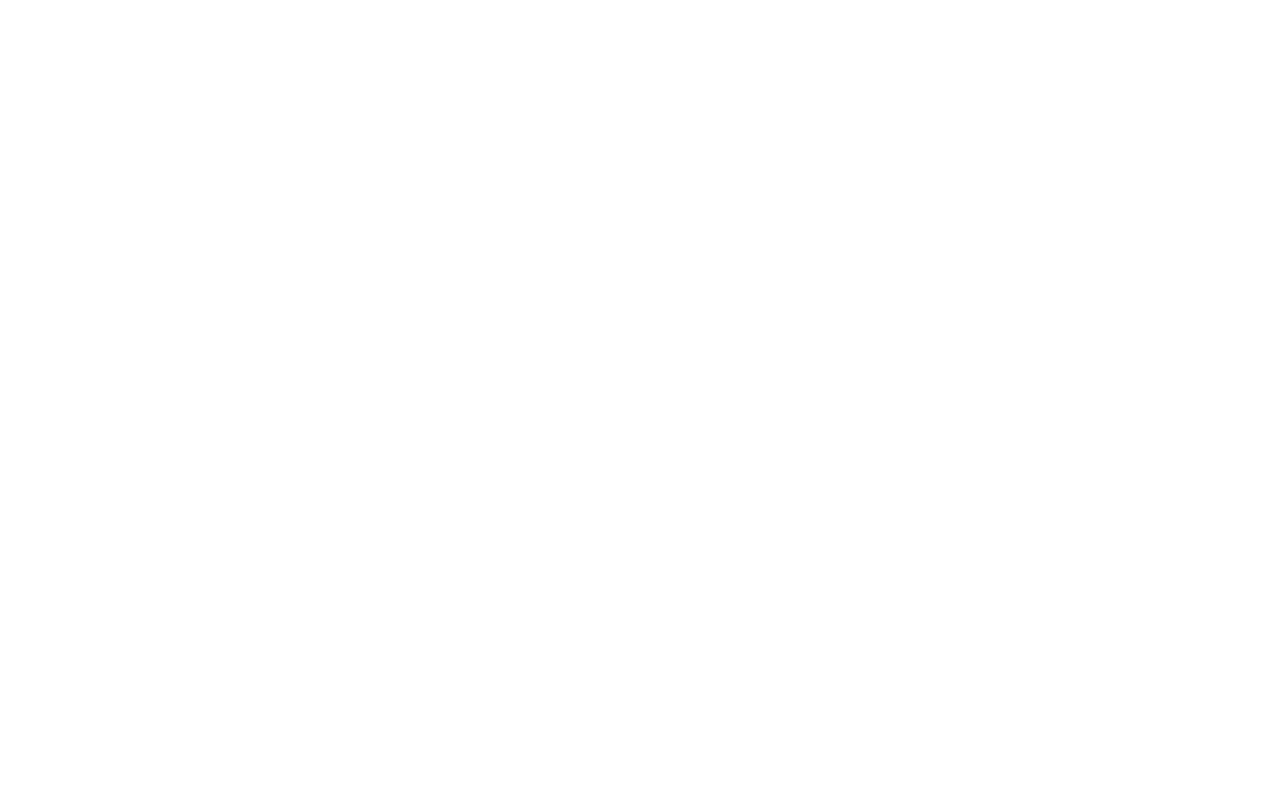
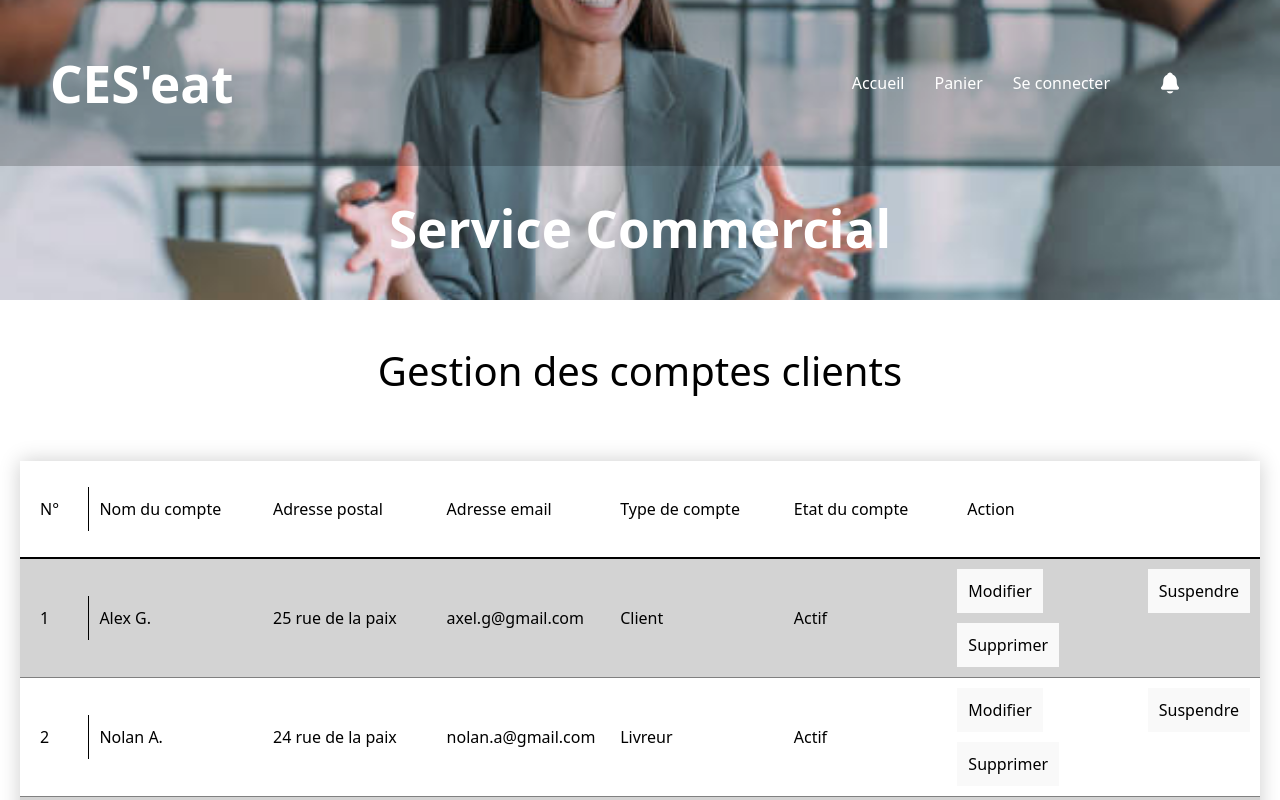
Before and after one commit to ValentinB03/WEB_Avance_Front, a React (Vite) app: page /service-commercial/gestion-compte in a window 1280 px wide. Before the commit this address had no page. Built offline with nearby package versions, Linux system fonts and the light colour scheme.

Commit message:
ajout du service commercial

```diff
--- a/package.json
+++ b/package.json
@@ -18,7 +18,8 @@
     "react-chartjs-2": "^5.3.0",
     "react-dom": "^19.0.0",
     "react-icons": "^5.5.0",
-    "react-router-dom": "^7.3.0"
+    "react-router-dom": "^7.3.0",
+    "table": "^6.9.0"
   },
   "devDependencies": {
     "@eslint/js": "^9.21.0",
--- a/src/Developpeur/profil-developpeur.css
+++ b/src/Developpeur/profil-developpeur.css
@@ -128,16 +128,6 @@
 /*---------------------Fin partie composants--------------------*/
 
 
-
-.footer {
-    position: absolute;
-    bottom: 0;
-    width: 100%;
-    padding: 10px 0;
-    text-align: center;
-}
-
-
 /*------------------------------------------------*/
 /* Media Queries pour rendre le design responsive */
 /*------------------------------------------------*/
--- a/src/Home/App.jsx
+++ b/src/Home/App.jsx
@@ -16,6 +16,8 @@
 import DeveloppeurProfil from "../developpeur/profil-developpeur.jsx";
 import RestaurantStatistique from "../Restaurant/statistique/restaurant-statistique.jsx";
 import ServiceTechnique from "../Compte/technique/service-technique.jsx";
+import ServiceCommercialInfo from "../ServiceCommercial/ServiceCommercial-info.jsx";
+import SCGestionClient from "../ServiceCommercial/SCGestionClient.jsx";
 
 
 function App() {
@@ -118,6 +120,8 @@
                 <Route path="/developpeur/profil-developpeur" element={<DeveloppeurProfil />} />
                 <Route path="/restaurant/statistique" element={<RestaurantStatistique />} />
                 <Route path="/service-technique" element={<ServiceTechnique />} />
+                <Route path="/service-commercial" element={<ServiceCommercialInfo />} />
+                <Route path="/service-commercial/gestion-compte" element={<SCGestionClient />} />
             </Routes>
         </Router>
     );
--- a/src/Restaurant/gestion_commande/restaurant-gestion-commande.css
+++ b/src/Restaurant/gestion_commande/restaurant-gestion-commande.css
@@ -95,13 +95,10 @@
         font-size: 1.5rem;
     }
 
-    button{
+    .bouton-commande, .bouton-commande-attente{
+        flex-direction: row;
         font-size: 10px;
         padding: 10px 20px;
-    }
-
-    .bouton-commande, .bouton-commande-attente{
-        flex-direction: row;
 
     }
 }
--- /dev/null
+++ b/src/ServiceCommercial/SCGestionClient.css
@@ -0,0 +1,30 @@
+.liste-bouton{
+    display: flex;
+    flex-direction: row;
+    justify-content: space-between;
+    gap: 10px;
+    flex-wrap: wrap;
+}
+
+.content-sc-header{
+    padding: 10px;
+}
+
+.content-sc-line{
+    padding: 10px;
+}
+
+@media (max-width: 768px) {
+    .liste-bouton{
+        flex-direction: column;
+        font-size: 1.5vw;
+    }
+
+
+    .case-tableau {
+        min-width: 8vw;
+        max-width: 8vw;
+    }
+
+
+}
--- /dev/null
+++ b/src/ServiceCommercial/SCGestionClient.jsx
@@ -0,0 +1,61 @@
+import React, {useState} from 'react';
+import './SCGestionClient.css';
+import NavBar from '../Navbar/NavBar.jsx';
+import Footer from '../Footer/Footer.jsx';
+import ImgBannier from '../assets/img/Service_Commercial.jpg';
+
+function ServiceCommercialInfo() {
+
+    const [items] = useState([
+        { id: 1, name: 'Alex G.', adresse: '25 rue de la paix', email: 'axel.g@gmail.com', type: 'Client', etat: 'Actif' },
+        { id: 2, name: 'Nolan A.', adresse: '24 rue de la paix', email: 'nolan.a@gmail.com', type: 'Livreur', etat: 'Actif' },
+        { id: 3, name: 'Kevin X.', adresse: '23 rue de la paix', email: 'kevin.x@gmail.com', type: 'Client', etat: 'Suspendu' },
+        { id: 4, name: 'Manon F.', adresse: '22 rue de la paix', email: 'manon.f@gmail.com', type: 'Client', etat: 'Actif' },
+        { id: 5, name: 'Bella Pizza', adresse: '21 rue de la paix', email: 'bastien.v@gmail.com', type: 'Restaurateur', etat: 'Actif' },
+        { id: 6, name: 'Valentin H.', adresse: '20 rue de la paix', email: 'valentin.h@gmail.com', type: 'Livreur', etat: 'Suspendu' },
+    ]);
+
+    return (
+        <div className="App">
+            <NavBar/>
+            <img src={ImgBannier} alt="Background" className="background-image-modifcarte"/>
+            <h1 className="titre-modifcarte">Service Commercial</h1>
+
+            <p className={"gestion-compte"}>Gestion des comptes clients</p>
+            <div className="container-sc">
+                <div className="content-sc">
+                    <div className="content-sc-header">
+                        <p className={"id-tableau"}>N°</p>
+                        <p className={"case-tableau"}>Nom du compte</p>
+                        <p className={"case-tableau"}>Adresse postal</p>
+                        <p className={"case-tableau"}>Adresse email</p>
+                        <p className={"case-tableau"}>Type de compte</p>
+                        <p className={"case-tableau"}>Etat du compte</p>
+                        <p className={"case-tableau"}>Action</p>
+                    </div>
+                    {items.map(item => (
+                        <div key={item.id} className="content-sc-line">
+                            <p className={"id-tableau"}>{item.id}</p>
+                            <p className={"case-tableau"}>{item.name}</p>
+                            <p className={"case-tableau"}>{item.adresse}</p>
+                            <p className={"case-tableau"}>{item.email}</p>
+                            <p className={"case-tableau"}>{item.type}</p>
+                            <p className={"case-tableau"}>{item.etat}</p>
+                            <div className={"liste-bouton"}>
+                                <button>Modifier</button>
+                                <button>{item.etat === 'Actif' ? 'Suspendre' : 'Réactiver'}</button>
+                                <button>Supprimer</button>
+                            </div>
+
+                        </div>
+                    ))}
+                </div>
+            </div>
+
+            <Footer/>
+        </div>
+    );
+
+}
+
+export default ServiceCommercialInfo;
--- /dev/null
+++ b/src/ServiceCommercial/ServiceCommercial-info.css
@@ -0,0 +1,79 @@
+.container-sc{
+    margin-bottom: 15vh;
+}
+
+.content-sc {
+    display: flex;
+    flex-direction: column;
+    color: black;
+    box-shadow: 0 0 20px rgba(0, 0, 0, 0.2);
+    margin: 20px;
+
+}
+
+.content-sc-header p, .content-sc-line p, .content-sc-line button {
+    padding: 10px;
+    align-content: center;
+}
+
+.content-sc-line {
+    border-bottom: 1px solid gray;
+    display: flex;
+    flex-direction: row;
+    align-items: center;
+}
+
+.content-sc-header{
+    border-bottom: 2px solid black;
+    display: flex;
+    flex-direction: row;
+    align-items: center;
+}
+
+.id-tableau{
+    border-right: 1px solid black;
+    min-width: 3vw;
+    max-width: 3vw;
+}
+
+.case-tableau{
+    min-width: 12vw;
+    max-width: 12vw;
+}
+
+.content-sc-line:nth-child(even) {
+    background-color: lightgray;
+}
+
+.chiffre-affaire{
+    color: black;
+    font-size: 2.5rem;
+    font-weight: bold;
+    text-align: center;
+}
+
+.gestion-compte{
+    color: black;
+    font-size: 2.5rem;
+    border-radius: 20px;
+    margin-top: 50px;
+}
+
+@media (max-width: 768px) {
+
+    .gestion-compte {
+        font-size: 1.5rem;
+    }
+
+    .chiffre-affaire{
+        font-size: 1.5rem;
+    }
+
+    .content-sc p{
+        font-size: 1.5vw;
+    }
+
+    .case-tableau{
+        font-size: 1.5vw;
+    }
+}
--- /dev/null
+++ b/src/ServiceCommercial/ServiceCommercial-info.jsx
@@ -0,0 +1,55 @@
+import React, {useState} from 'react';
+import './ServiceCommercial-info.css';
+import NavBar from '../Navbar/NavBar.jsx';
+import Footer from '../Footer/Footer.jsx';
+import ImgBannier from '../assets/img/Service_Commercial.jpg';
+
+function ServiceCommercialInfo() {
+
+    const [items] = useState([
+        { id: 1, name: 'Big Bite Burger', Commande: '152-478-965', Etat: 'Acceptation Livraison', Date: '20/03/2025 25h21' },
+        { id: 2, name: 'Big Bite Burger', Commande: '152-478-965', Etat: 'Acceptation Livraison', Date: '20/03/2025 25h21' },
+        { id: 3, name: 'Big Bite Burger', Commande: '152-478-965', Etat: 'Acceptation Livraison', Date: '20/03/2025 25h21' },
+        { id: 4, name: 'Big Bite Burger', Commande: '152-478-965', Etat: 'Acceptation Livraison', Date: '20/03/2025 25h21' },
+        { id: 5, name: 'Big Bite Burger', Commande: '152-478-965', Etat: 'Acceptation Livraison', Date: '20/03/2025 25h21' },
+        { id: 6, name: 'Big Bite Burger', Commande: '152-478-965', Etat: 'Acceptation Livraison', Date: '20/03/2025 25h21' },
+    ]);
+
+    return (
+        <div className="App">
+            <NavBar/>
+            <img src={ImgBannier} alt="Background" className="background-image-modifcarte"/>
+            <h1 className="titre-modifcarte">Service Commercial</h1>
+
+            <button className={"gestion-compte"}>Gestion des comptes clients</button>
+            <div className="container-sc">
+                <p className={"chiffre-affaire"}>Chiffre d'affaires transactionnel global en cours :</p>
+                <div className="content-sc">
+                    <div className="content-sc-header">
+                        <p className={"id-tableau"}>N°</p>
+                        <p className={"case-tableau"}>Nom du restaurant</p>
+                        <p className={"case-tableau"}>N° Commande</p>
+                        <p className={"case-tableau"}> Etat de la commande</p>
+                        <p className={"case-tableau"}>Dernière modification</p>
+                        <p className={"case-tableau"}>Action</p>
+                    </div>
+                    {items.map(item => (
+                        <div key={item.id} className="content-sc-line">
+                            <p className={"id-tableau"}>{item.id}</p>
+                            <p className={"case-tableau"}>{item.name}</p>
+                            <p className={"case-tableau"}>{item.Commande}</p>
+                            <p className={"case-tableau"}>{item.Etat}</p>
+                            <p className={"case-tableau"}>{item.Date}</p>
+                            <button className={"case-tableau"}>Visualiser</button>
+                        </div>
+                    ))}
+                </div>
+            </div>
+
+            <Footer/>
+        </div>
+    );
+
+}
+
+export default ServiceCommercialInfo;
```
Also changed, not shown: 1 other file (tests, documents, lock files or other folders).
